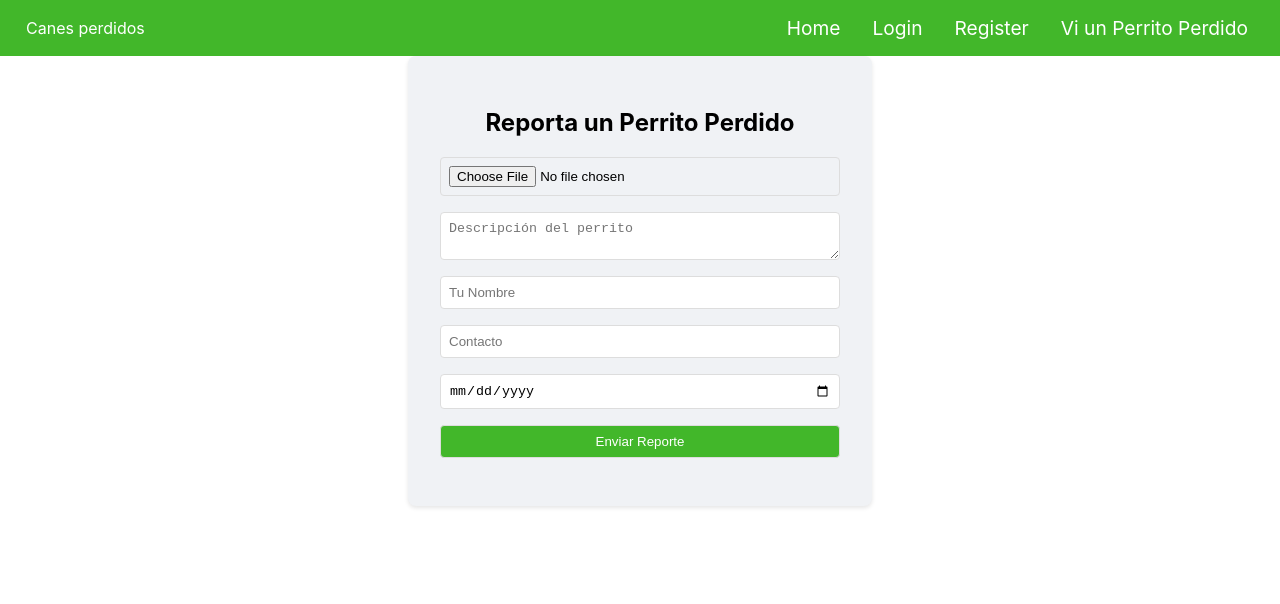
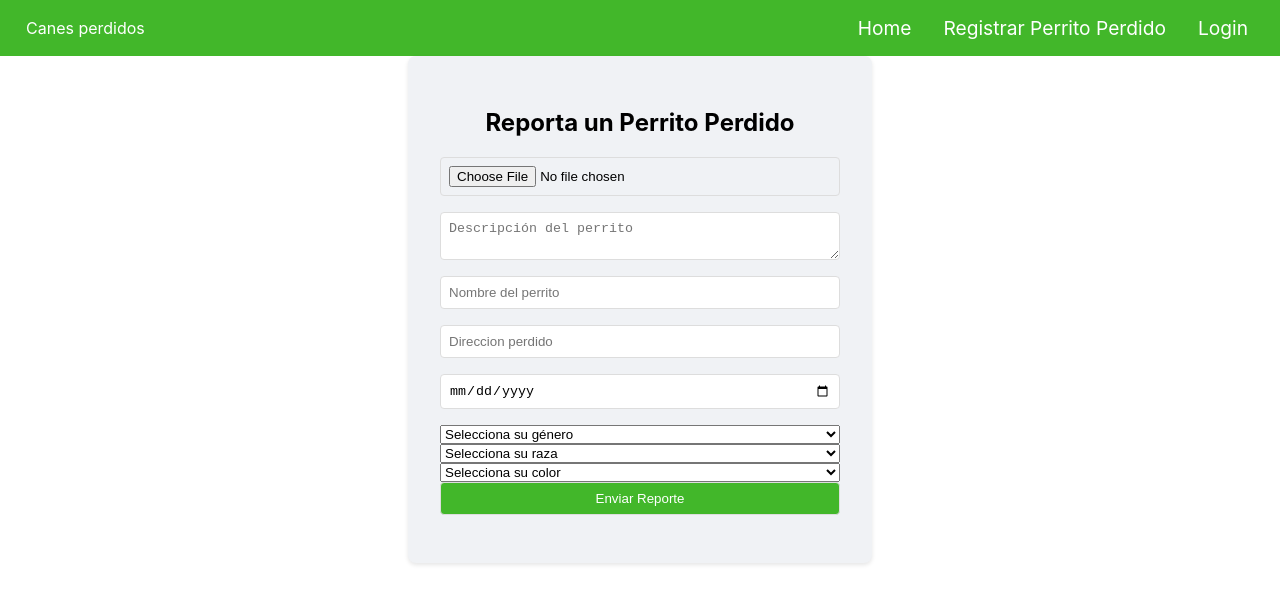
Before and after one commit to NicolasVidal03/metodologia, a React (Create React App) app in the folder frontend/: page /perritoperdidoform in a window 1280 px wide. Shown: the top 604 px of the page. Built offline with nearby package versions, Linux system fonts and the light colour scheme.

Commit message:
Se puede registrar un perro perdido desde la página web

```diff
--- a/frontend/src/App.js
+++ b/frontend/src/App.js
@@ -20,10 +20,8 @@ const App = () => {
           </div>
           <ul className="navbar-list">
             <li className="navbar-item"><Link to="/home">Home</Link></li>
+            <li className="navbar-item"><Link to="/perritoperdidoform">Registrar Perrito Perdido</Link></li>
             <li className="navbar-item"><Link to="/login">Login</Link></li>
-            <li className="navbar-item"><Link to="/register">Register</Link></li>
-            <li className="navbar-item"><Link to="/perritoperdidoform">Vi un Perrito Perdido</Link></li>
-
             {
               user !== null && (
                 <li className='navbar-item'><Link to="home" onClick={logout}>Cerrar Sesion</Link></li>
--- a/frontend/src/components/Login/Login.js
+++ b/frontend/src/components/Login/Login.js
@@ -1,5 +1,5 @@
 import React, { useState, useContext } from 'react';
-import { useNavigate } from 'react-router-dom';
+import { Link, useNavigate } from 'react-router-dom';
 import axios from 'axios';
 import './Login.css';
 import { AuthContext } from '../../AuthContext';
@@ -47,6 +47,9 @@ const Login = () => {
           required
         />
         <button type="submit">Entrar</button>
+        <div className="login-prompt">
+                  <p>Aun no tienes cuenta? <Link to="/register">Registro</Link></p>
+                </div>
       </form>
     </div>
   );
--- a/frontend/src/components/PerritoPerdido/PerritoPerdidoForm.js
+++ b/frontend/src/components/PerritoPerdido/PerritoPerdidoForm.js
@@ -1,18 +1,72 @@
-import React, { useState } from 'react';
+import React, { useContext, useState } from 'react';
 import './PerritoPerdidoForm.css';
+import { AuthContext } from '../../AuthContext';
+import axios from 'axios';
+import { useNavigate  } from 'react-router-dom';
 
 const PerritoPerdidoForm = () => {
-  const [photo, setPhoto] = useState(null);
-  const [description, setDescription] = useState('');
-  const [ownerName, setOwnerName] = useState('');
-  const [contact, setContact] = useState('');
+  const [foto, setFoto] = useState(null);
+  const [descripcion, setDescription] = useState('');
+  const [nombre, setNombre] = useState('');
+  const [raza, setRaza] = useState('');
+  const [color, setColor] = useState('');
+  const [genero, setGenero] = useState('');
+  const [direccion, setDireccion] = useState('');
   const [date, setDate] = useState('');
+  const { user } = useContext(AuthContext)
+  // const [error, setError] = useState('')
+  const navigate = useNavigate();
 
-  const handleSubmit = (e) => {
+  const handleSubmit = async (e) => {
     e.preventDefault();
-    // Aquí puedes manejar el envío del formulario, como subir la imagen y los datos.
-    console.log({ photo, description, ownerName, contact, date });
+    console.log(user)
+    console.log({ foto, descripcion, nombre, raza, color, direccion, date });
+
+    // setError('');
+
+    const formData = new FormData();
+    formData.append('raza', raza);
+    formData.append('color', color);
+    formData.append('genero', genero);
+    formData.append('nombre', nombre);
+    formData.append('usuario_id', user.id);
+    formData.append('estado_perro_id', 1);
+
+    const formEstado = new FormData();
+    formEstado.append('descripcion', descripcion);
+    formEstado.append('direccion_visto', direccion);
+    formEstado.append('fecha', date);
+    formEstado.append('estado', 1);
+    if (foto) {
+      formData.append('foto', foto);
+    }
+
+    try {
+      const response_estado = await axios.post('http://localhost:8000/perro/estado', {
+        descripcion: descripcion,
+        direccion_visto: direccion,
+        fecha: date,
+        estado: 1,
+      });
+      console.log(response_estado.data[0]);
+      const response = await axios.post('http://localhost:8000/perro/data', {
+        raza: raza,
+        color: color,
+        genero: genero,
+        nombre: nombre,
+        usuario_id: user.id,
+        estado_perro_id: response_estado.data[0].id
+      });
+      console.log(response)
+      alert('Registro exitoso');
+      navigate('/home');
+    } catch (error) {
+      console.error('Error en registro:', error);
+      // setError(error.response?.data?.detail || 'Error en el registro. Por favor, intente de nuevo.');
+    }
+
   };
+
 
   return (
     <div className="perrito-perdido-form-container">
@@ -21,27 +75,26 @@ const PerritoPerdidoForm = () => {
         <input
           type="file"
           accept="image/*"
-          onChange={(e) => setPhoto(e.target.files[0])}
-          required
+          onChange={(e) => setFoto(e.target.files[0])}
         />
         <textarea
           placeholder="Descripción del perrito"
-          value={description}
+          value={descripcion}
           onChange={(e) => setDescription(e.target.value)}
           required
         />
         <input
           type="text"
-          placeholder="Tu Nombre"
-          value={ownerName}
-          onChange={(e) => setOwnerName(e.target.value)}
+          placeholder="Nombre del perrito"
+          value={nombre}
+          onChange={(e) => setNombre(e.target.value)}
           required
         />
         <input
           type="text"
-          placeholder="Contacto"
-          value={contact}
-          onChange={(e) => setContact(e.target.value)}
+          placeholder="Direccion perdido"
+          value={direccion}
+          onChange={(e) => setDireccion(e.target.value)}
           required
         />
         <input
@@ -50,6 +103,25 @@ const PerritoPerdidoForm = () => {
           onChange={(e) => setDate(e.target.value)}
           required
         />
+        <select defaultValue="" onChange={(e) => setGenero(e.target.value)}>
+          <option value="" disabled>Selecciona su género</option>
+          <option value="M">Macho</option>
+          <option value="H">Hembra</option>
+        </select>
+        <select defaultValue="" onChange={(e) => setRaza(e.target.value)}>
+          <option value="" disabled>Selecciona su raza</option>
+          <option value="Golgen">Golden</option>
+          <option value="Chapi">Chapi</option>
+          <option value="Bulldog">Bulldog</option>
+          <option value="Pastor Aleman">Pastor Alemán</option>
+        </select>
+        <select defaultValue="" onChange={(e) => setColor(e.target.value)}>
+          <option  value="" disabled>Selecciona su color</option>
+          <option value="Cafe">Cafe</option>
+          <option value="Blanco">Blanco</option>
+          <option value="Beige">Beige</option>
+          <option value="Negro">Negro</option>
+        </select>
         <button type="submit">Enviar Reporte</button>
       </form>
     </div>
```
Also changed, not shown: 1 other file (tests, documents, lock files or other folders).
